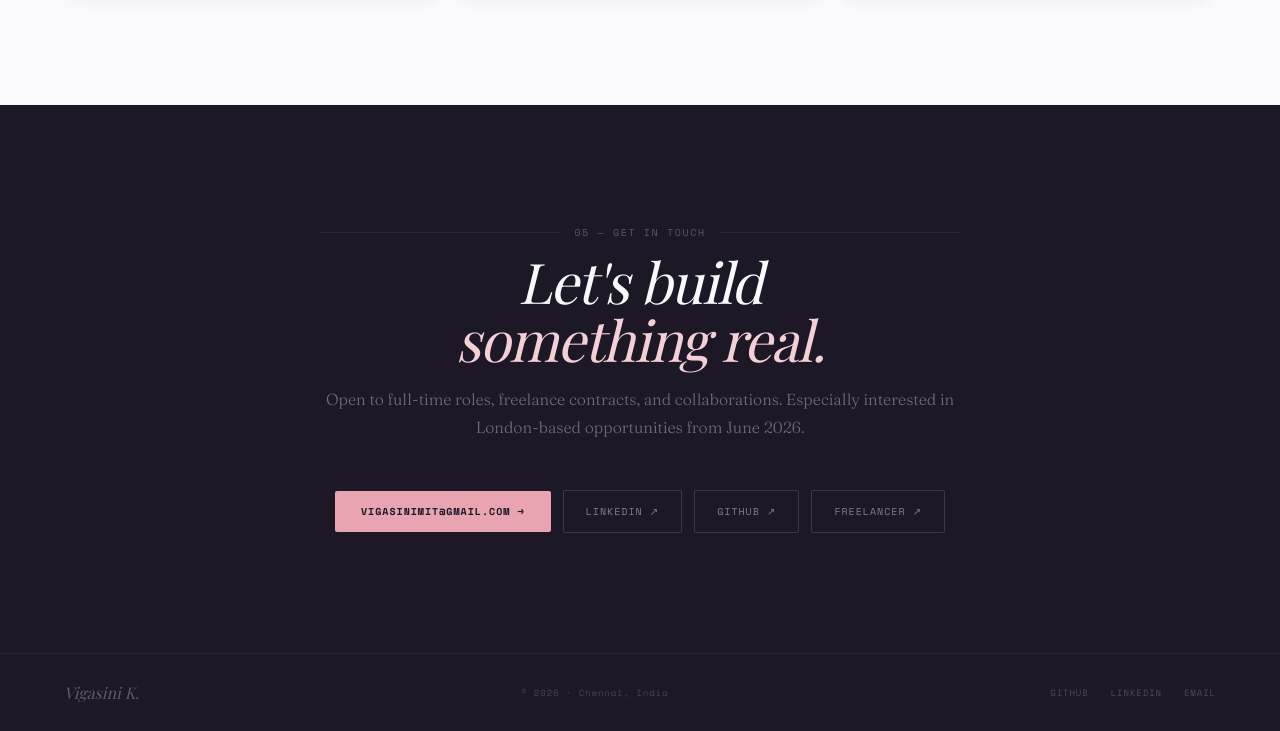
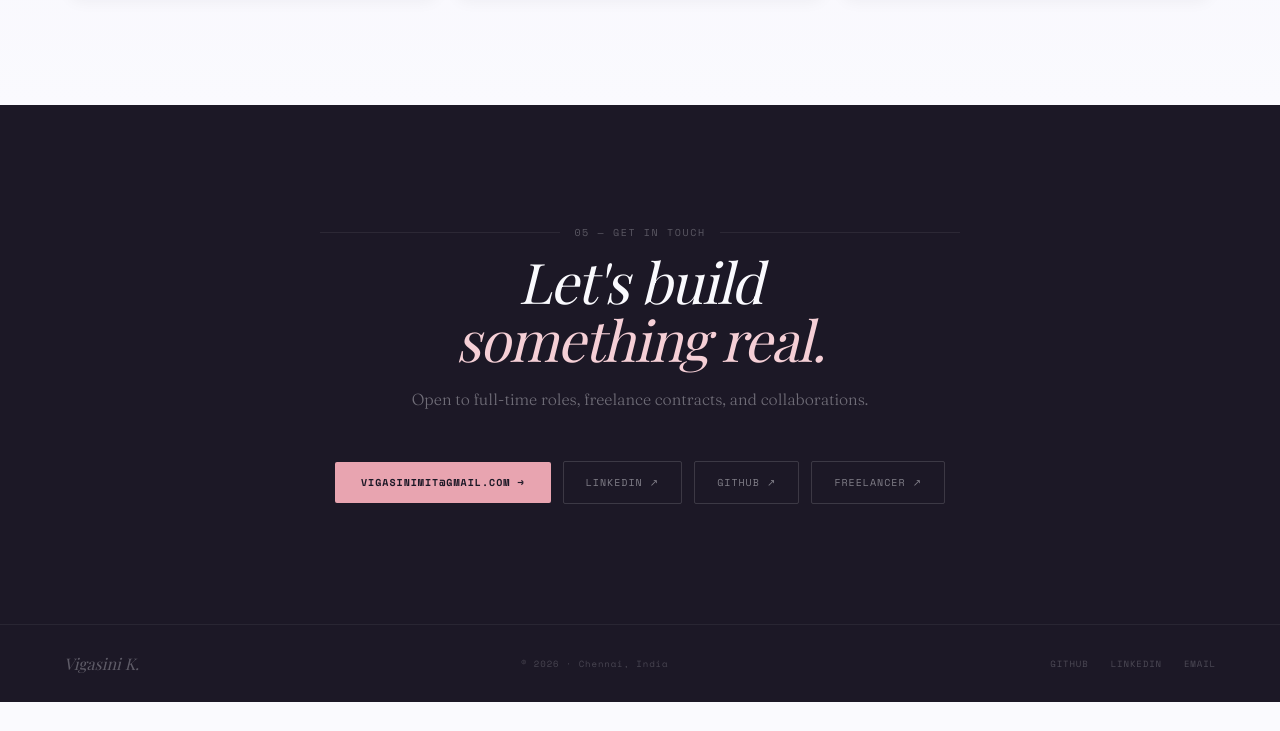
Before and after one commit to vigasinii/portfolio, a plain HTML site: page index.html in a window 1280 px wide. Shown: the part 4270-5001 px from the top of the page. After the commit the page ends 4972 px from the top, so only its background shows below. Drawn offline with nearby package versions, Linux system fonts and the light colour scheme; a web font is replaced by a local one.

Commit message:
Update index.html

```diff
--- a/index.html
+++ b/index.html
@@ -487,7 +487,7 @@ footer{background:var(--ink);padding:28px 64px;border-top:1px solid rgba(250,250
   <div class="c-i">
     <div class="s-lbl rv">05 — Get in touch</div>
     <h2 class="c-h rv d1">Let's build<br><em>something real.</em></h2>
-    <p class="c-sub rv d2">Open to full-time roles, freelance contracts, and collaborations. Especially interested in London-based opportunities from June 2026.</p>
+    <p class="c-sub rv d2">Open to full-time roles, freelance contracts, and collaborations. </p>
     <div class="c-btns rv d3">
       <a class="cb-p" href="mailto:vigasinimit@gmail.com">vigasinimit@gmail.com →</a>
       <a class="cb-g" href="https://linkedin.com/in/vigasinikamalanathan" target="_blank" rel="noopener">LinkedIn ↗</a>
```
